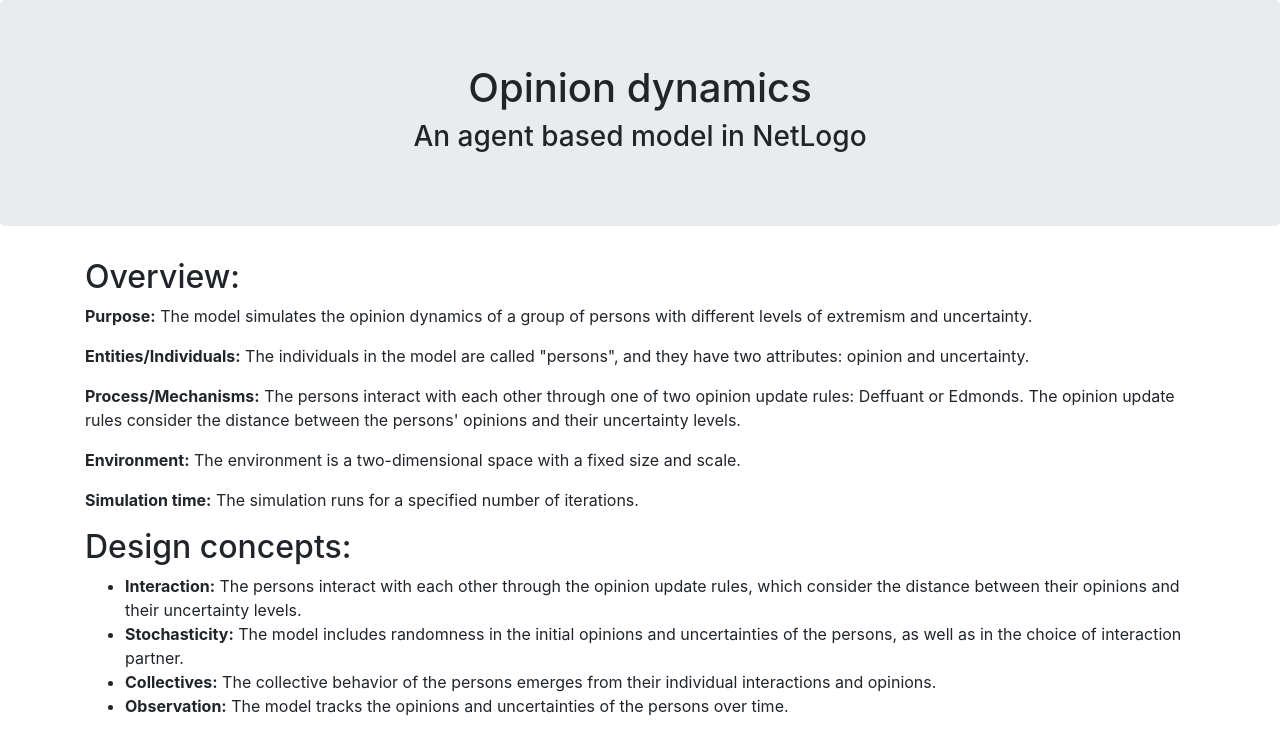
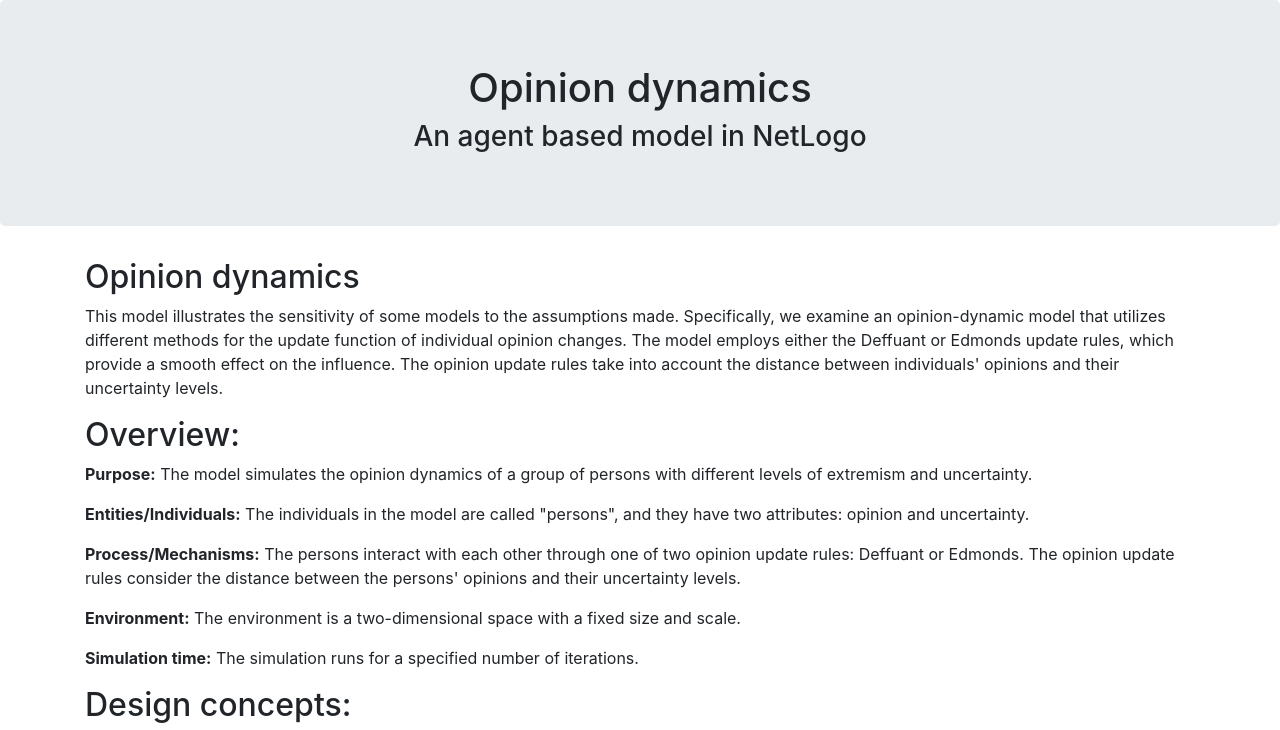
Before and after one commit to ric-colasanti/Opinion-dynamics, a plain HTML site: page index.html in a window 1280 px wide. Shown: the top 730 px of the page. Drawn offline with nearby package versions, Linux system fonts and the light colour scheme.

Commit message:
Add model description

```diff
--- a/index.html
+++ b/index.html
@@ -40,6 +40,9 @@
 
    </div>
    <div class="container">
+   <h2>Opinion dynamics</h2>
+   <p>This model illustrates the sensitivity of some models to the assumptions made. Specifically, we examine an opinion-dynamic model that utilizes different methods for the update function of individual opinion changes. The model employs either the Deffuant or Edmonds update rules, which provide a smooth effect on the influence. The opinion update rules take into account the distance between individuals' opinions and their uncertainty levels.</p>
+
    <h2>Overview:</h2>
    <p><strong>Purpose:</strong> The model simulates the opinion dynamics of a group of persons with different levels of
       extremism and uncertainty.</p>
```
Also changed, not shown: 1 other file.
